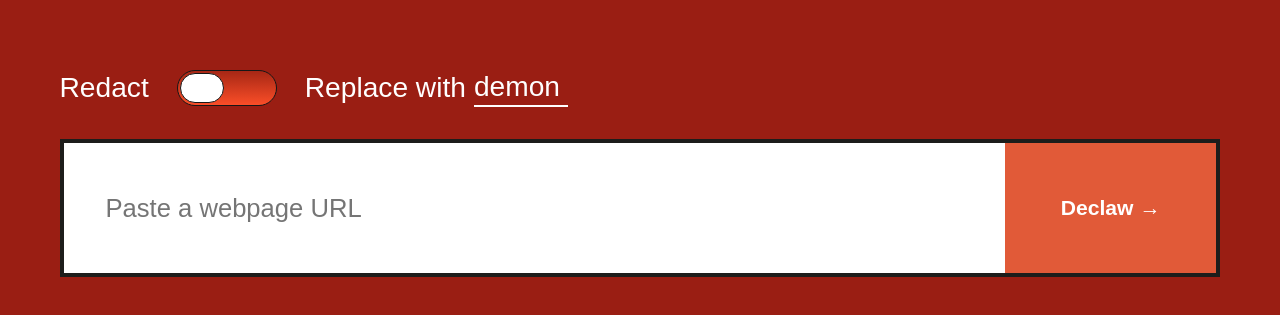
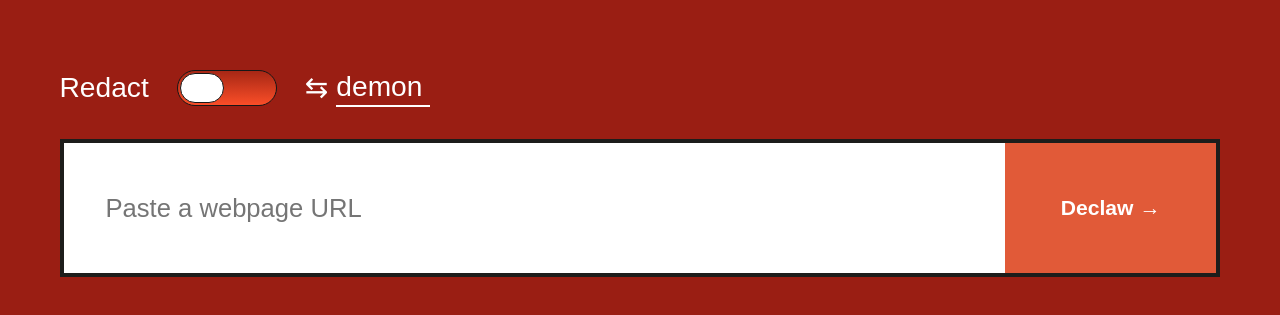
Before and after one commit to rayogramcraig/nocats, a website: page index.html in a window 1280 px wide. Shown: the part 193-508 px from the top of the page. Drawn offline with Linux system fonts and the light colour scheme; a web font is replaced by a local one.

Commit message:
used swap icon/arrows instead of text

```diff
--- a/index.html
+++ b/index.html
@@ -1,6 +1,6 @@
 <!doctype html>
 <html lang="en"><head><meta charset="utf-8"><meta name="viewport" content="width=device-width,initial-scale=1"><title>No Cats</title><link rel="icon" href="nocats.svg?v=3" type="image/svg+xml"><link rel="preconnect" href="https://fonts.googleapis.com"><link rel="preconnect" href="https://fonts.gstatic.com" crossorigin><link href="https://fonts.googleapis.com/css2?family=Chivo:wght@400;600;700;800&display=swap" rel="stylesheet"><link rel="stylesheet" href="style.css?v=5"></head>
-<body><main><header><a href="./" class="logo">A cat-free internet starts here.<span class="dot"></span></a><img class="brand-icon" src="nocats.svg" alt="No Cats"><button id="another" type="button">Declaw another site</button></header><section class="entry"><form id="form"><div class="options"><span id="redact-label">Redact</span><button id="mode" class="switch" type="button" role="switch" aria-checked="false" aria-label="Replace cat words instead of redacting"><span></span></button><label for="replacement">Replace with</label><input id="replacement" type="text" value="demon" maxlength="80" aria-label="Replacement term" autocomplete="off" spellcheck="false"></div><div class="url-row"><label class="sr" for="url">Webpage URL</label><input id="url" name="url" type="text" inputmode="url" placeholder="Paste a webpage URL" autocomplete="url" required><button id="submit">Declaw →</button></div></form>
+<body><main><header><a href="./" class="logo">A cat-free internet starts here.<span class="dot"></span></a><img class="brand-icon" src="nocats.svg" alt="No Cats"><button id="another" type="button">Declaw another site</button></header><section class="entry"><form id="form"><div class="options"><span id="redact-label">Redact</span><button id="mode" class="switch" type="button" role="switch" aria-checked="false" aria-label="Replace cat words instead of redacting"><span></span></button><label for="replacement">⇆</label><input id="replacement" type="text" value="demon" maxlength="80" aria-label="Replacement term" autocomplete="off" spellcheck="false"></div><div class="url-row"><label class="sr" for="url">Webpage URL</label><input id="url" name="url" type="text" inputmode="url" placeholder="Paste a webpage URL" autocomplete="url" required><button id="submit">Declaw →</button></div></form>
 
 <p id="status" role="status" aria-live="polite"></p>
 
```
